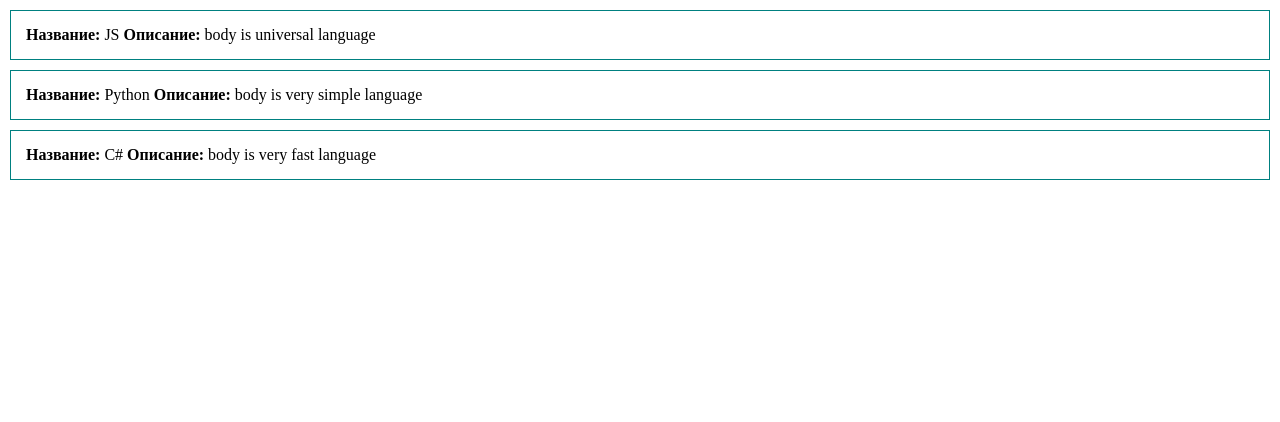
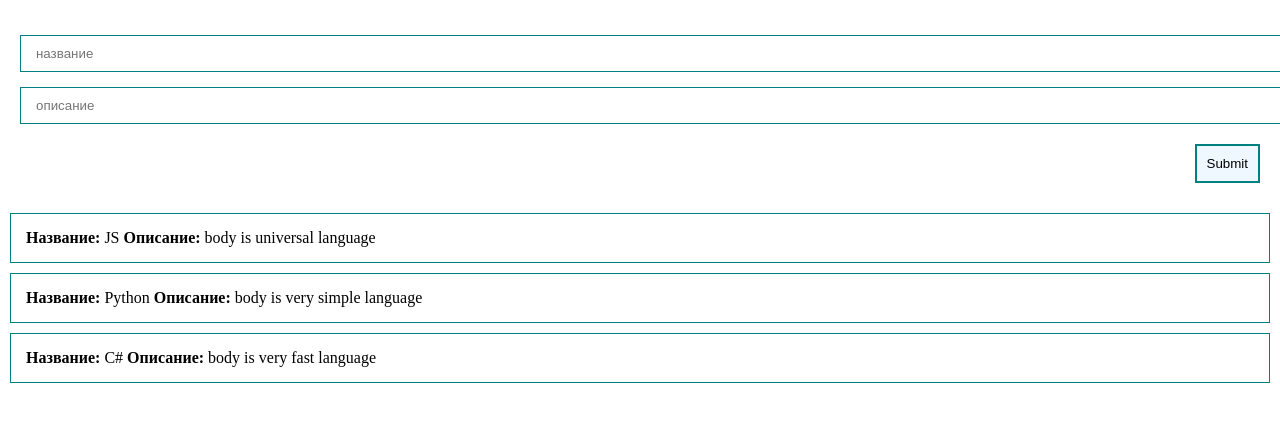
Before and after one commit to Tyrannozavr/learnVue, a Vue app: page / in a window 1280 px wide. Shown: the top 422 px of the page. Built offline with nearby package versions, Linux system fonts and the light colour scheme.

Commit message:
bind between child and parents component

```diff
--- a/src/App.vue
+++ b/src/App.vue
@@ -1,16 +1,17 @@
 <template>
   <div>
+    <post-form @create="createPost"/>
     <posts-list :posts="posts"/>
   </div>
 </template>
 
 <script>
 import postsList from "@/components/postsList.vue";
-// import PostForm from "@/components/postForm.vue";
+import PostForm from "@/components/postForm.vue";
 export default {
   components: {
     postsList,
-    // PostForm
+    PostForm
   },
   data () {
     return {
@@ -19,6 +20,11 @@ export default {
         {id: 2, name: 'Python', body: 'body is very simple language'},
         {id: 3, name: 'C#', body: 'body is very fast language'},
       ]
+    }
+  },
+  methods: {
+    createPost(post) {
+      this.posts.push(post)
     }
   }
 }
--- a/src/components/postForm.vue
+++ b/src/components/postForm.vue
@@ -1,13 +1,58 @@
 <script>
 export default {
-  name: "postForm"
+  name: "postForm",
+  data () {
+    return {
+      post: {
+        name: '',
+        description: ''
+      }
+    }
+  },
+  methods: {
+    createPost() {
+      const post = {
+        id: new Date(),
+        name: this.post.name,
+        description: this.post.description
+      }
+      this.$emit('create', post)
+      this.post = {
+        name: '',
+        description: '',
+      }
+    }
+  }
 }
 </script>
 
 <template>
-  postForm
+  <form class="app" @submit.prevent="createPost">
+    <input class="input" v-model="post.name" type="text" placeholder="название" />
+    <input class="input" type="text" v-model="post.description" placeholder="описание" />
+    <input class="submit" type="submit"  />
+  </form>
 </template>
 
 <style scoped>
-
+.app {
+  padding: 20px;
+}
+form {
+  display: flex;
+  flex-direction: column;
+}
+.input {
+  width: 100%;
+  border: 1px solid teal;
+  padding: 10px 15px;
+  margin-top: 15px;
+}
+.submit {
+  border: 2px solid teal;
+  padding: 10px;
+  align-self: end;
+  background: aliceblue;
+  margin-top: 20px;
+}
 </style>
```
